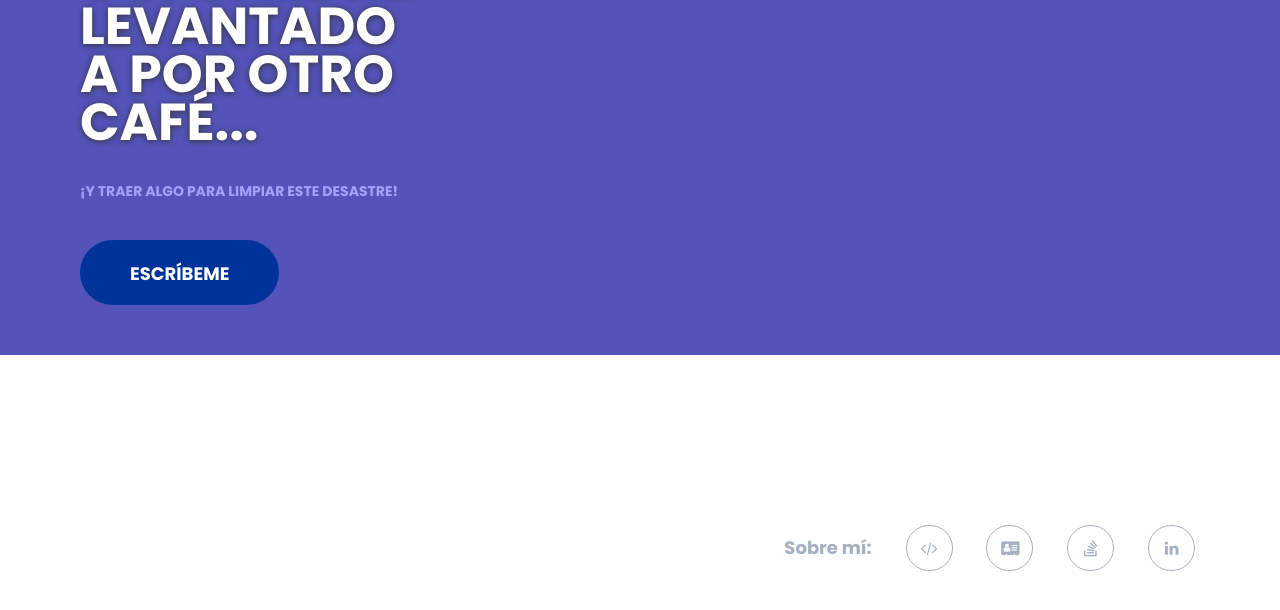
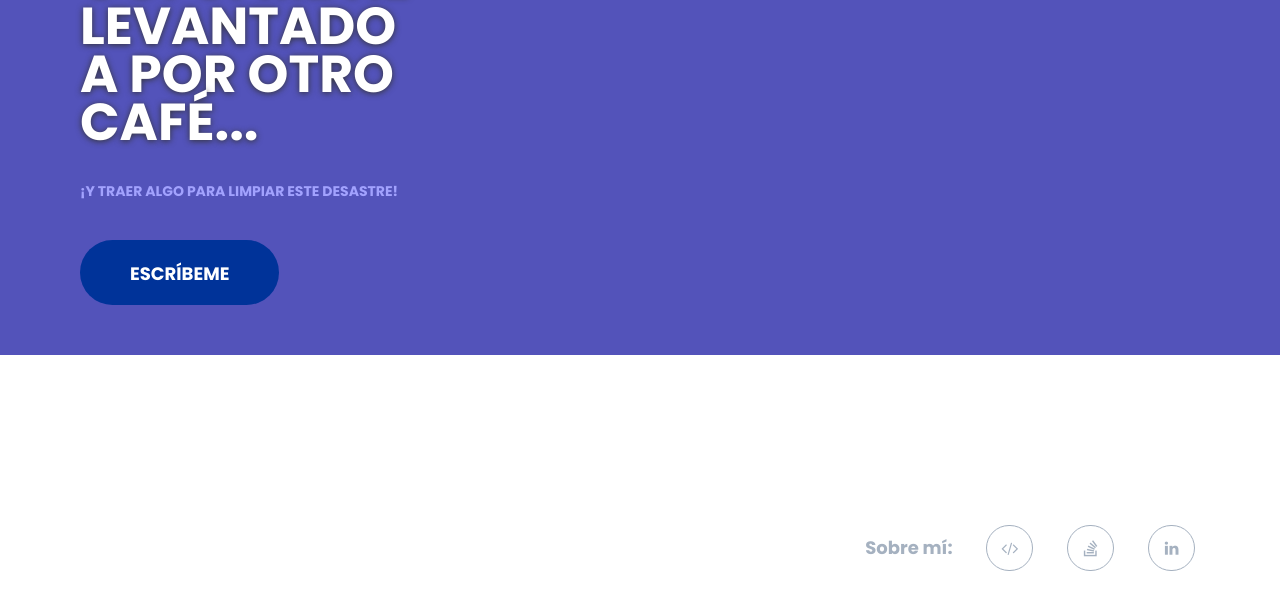
Before and after one commit to jmarrdiaz/jmarrdiaz.github.io, a plain HTML site: page index.html in a window 1280 px wide. Shown: the part 196-806 px from the top of the page. Drawn offline with nearby package versions, Linux system fonts and the light colour scheme.

Commit message:
Update index.html

```diff
--- a/index.html
+++ b/index.html
@@ -85,7 +85,6 @@
 				<ul class="list-group">
 					<li class="hidden-xs">Sobre mí:</li>
 					<li><a href="#" title="Algunos trabajos" id="btnOpen"><i class="fa fa-code" aria-hidden="true"></i></a></li>
-					<li><a href="cv_javiermarrero.pdf" target="_blank" rel="noreferrer noopener" title="CV"><i class="fa fa-address-card" aria-hidden="true"></i></a></li>
 					<li><a href="https://es.stackoverflow.com/users/103819/jmarrdiaz?tab=profile" target="_blank" rel="noreferrer noopener" title="Stack Overflow"><i class="fa fa-stack-overflow" aria-hidden="true"></i></a></li>
 					<li><a href="https://www.linkedin.com/in/javier-marrero-diaz-13ba5337/" target="_blank" rel="noreferrer noopener" title="Linkedin"><i class="fa fa-linkedin" aria-hidden="true"></i></a></li>
 				</ul>
```
